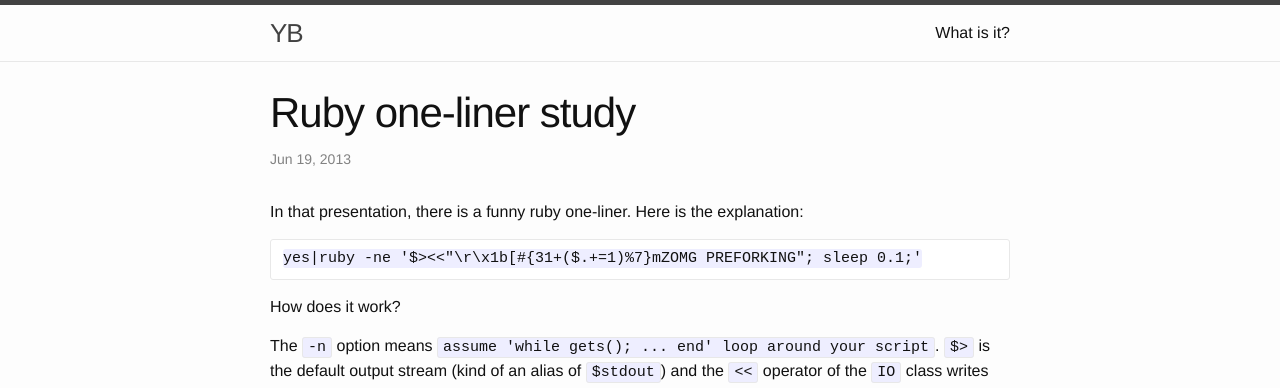
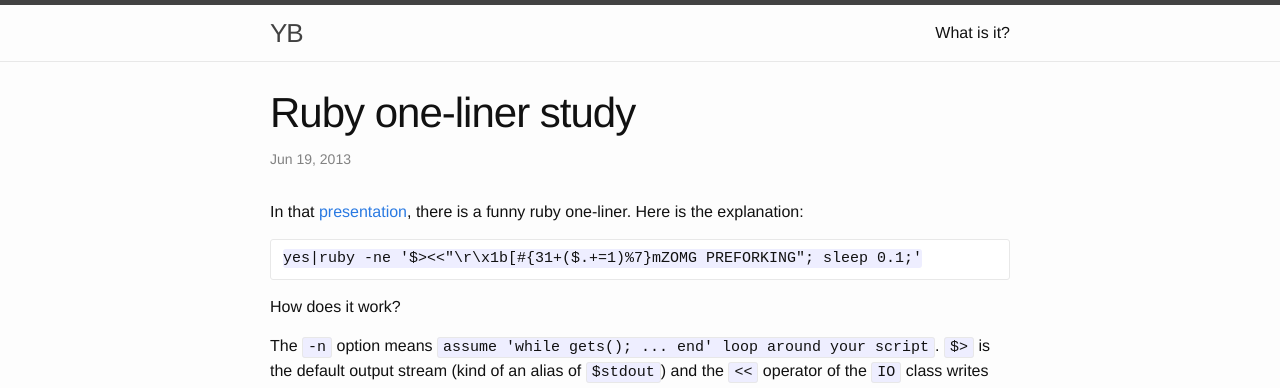
Before and after one commit to yansal/yansal.github.io, a Jekyll site: the page built from _posts/2013-06-19-ruby-one-liner-study.markdown, in a window 1280 px wide. Shown: the top 388 px of the page. Built offline with Jekyll 4.4.1, drawn with Linux system fonts in a browser that asks for light colours; some of the changed lines change nothing that is shown.

Commit message:
Add missing link

```diff
--- a/_posts/2013-06-19-ruby-one-liner-study.markdown
+++ b/_posts/2013-06-19-ruby-one-liner-study.markdown
@@ -3,7 +3,7 @@ layout: post
 title:  "Ruby one-liner study"
 date:   2013-06-19 00:00:00
 ---
-In that presentation, there is a funny ruby one-liner. Here is the explanation:
+In that [presentation][presentation], there is a funny ruby one-liner. Here is the explanation:
 
     yes|ruby -ne '$><<"\r\x1b[#{31+($.+=1)%7}mZOMG PREFORKING"; sleep 0.1;'
 
@@ -26,3 +26,5 @@ The `\x1b` character is the escape character. It is the same as `\033` and `\e`
 The value computed by the expression `31+($.+=1)%7` will always be between 31 and 37.
 
 Maybe one day I’ll finish this explanation.
+
+[presentation]: http://youtu.be/2rAoasxZKGU?t=8m4s
```
